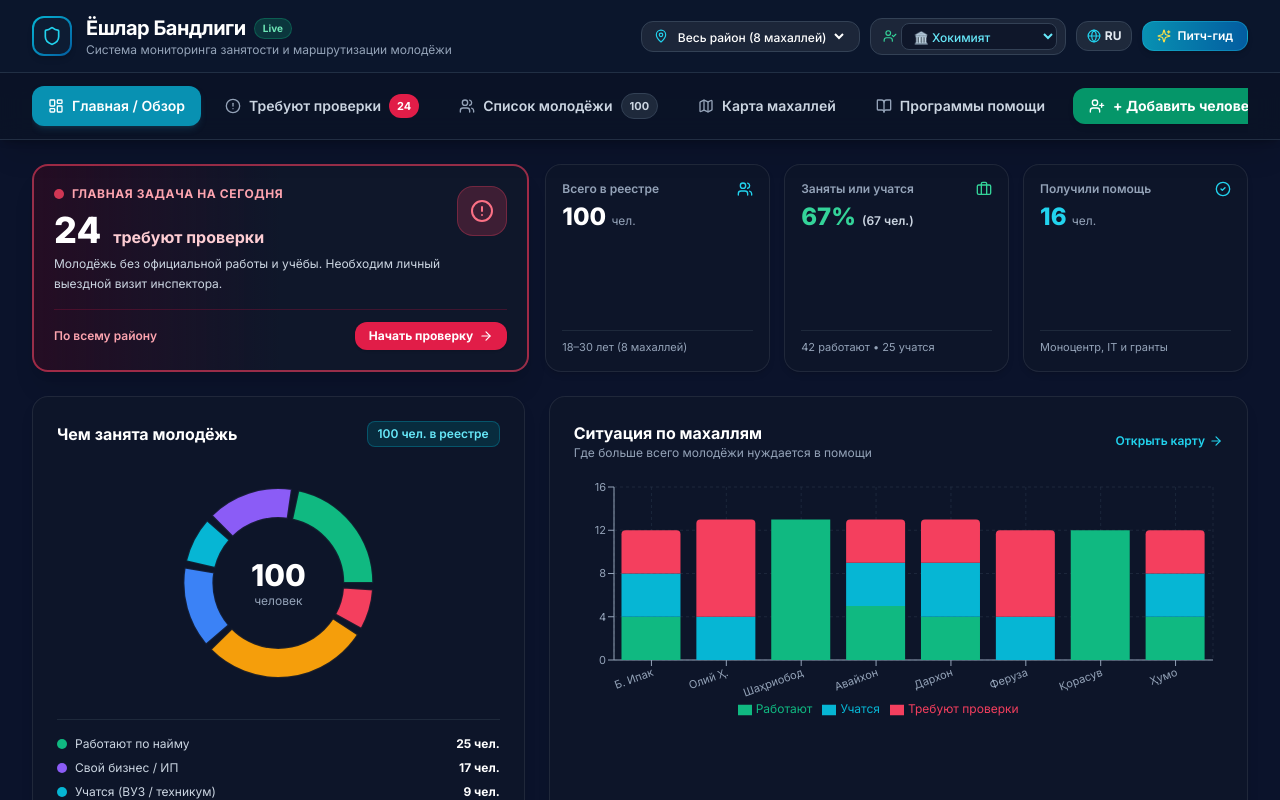
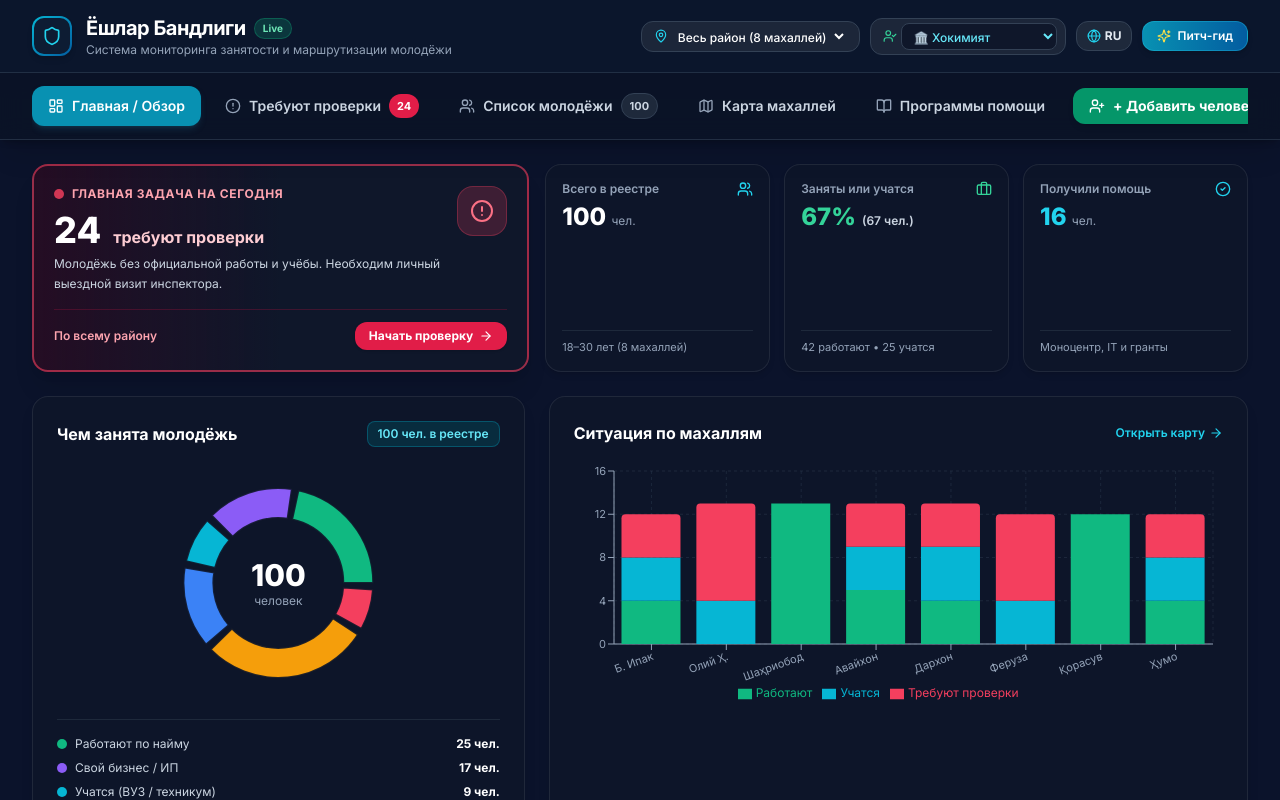
Before and after one commit to fluxo159/NEVERLOSE-Memesense, a React (Vite) app: page / in a window 1280 px wide. Shown: the top 800 px of the page. Built offline with nearby package versions, Linux system fonts and the light colour scheme.

Commit message:
Удаление лишней подписи 'Где больше всего молодёжи нуждается в помощи' над графиком махаллей

```diff
--- a/src/components/DashboardView.tsx
+++ b/src/components/DashboardView.tsx
@@ -131,14 +131,9 @@ export const DashboardView: React.FC<DashboardViewProps> = ({
         <div className="lg:col-span-7 glass-panel rounded-2xl p-6 border border-slate-700/60 bg-slate-900/80 shadow-lg flex flex-col justify-between">
           <div>
             <div className="flex items-center justify-between mb-4">
-              <div>
-                <h3 className="text-base font-bold text-white">
-                  {lang === 'ru' ? 'Ситуация по махаллям' : 'Маҳаллалар тақсимоти'}
-                </h3>
-                <p className="text-xs text-slate-400">
-                  {lang === 'ru' ? 'Где больше всего молодёжи нуждается в помощи' : 'Қайси маҳаллада ёрдамга муҳтожлар кўп'}
-                </p>
-              </div>
+              <h3 className="text-base font-bold text-white">
+                {lang === 'ru' ? 'Ситуация по махаллям' : 'Маҳаллалар тақсимоти'}
+              </h3>
               <button
                 onClick={() => onNavigateTab('map')}
                 className="text-xs text-cyan-400 hover:text-cyan-300 flex items-center gap-1 font-semibold transition-colors"
```
